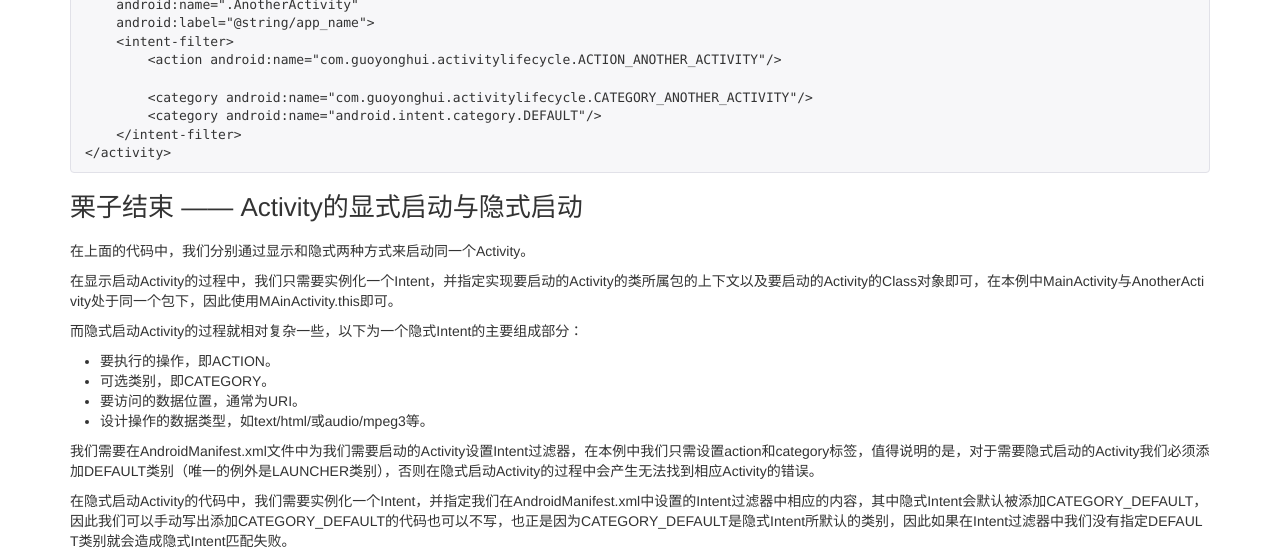
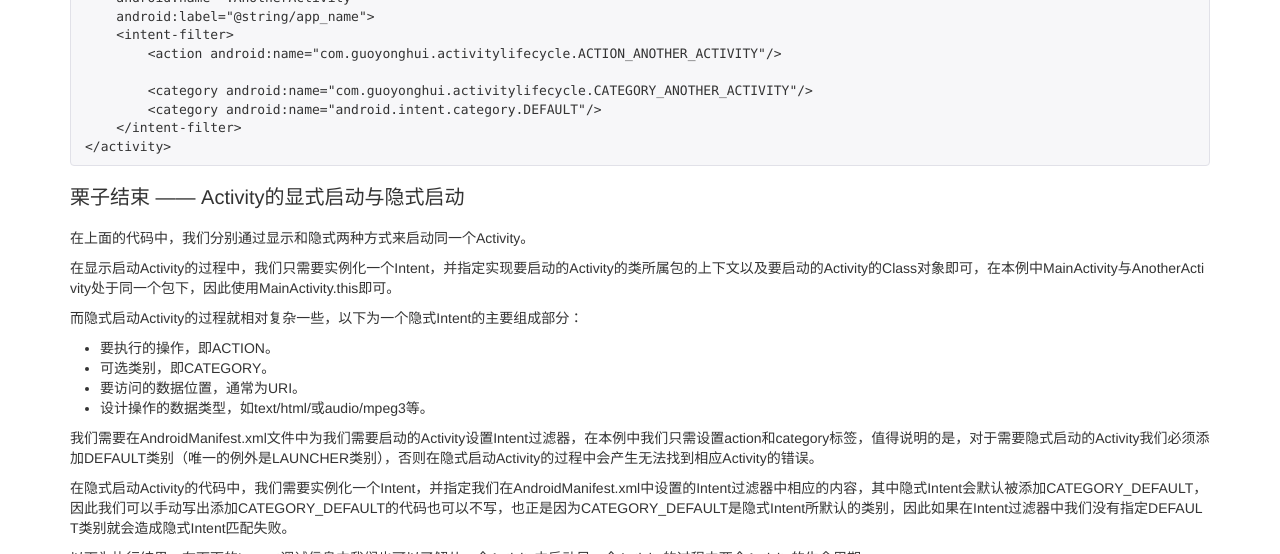
Before and after one commit to tomatoguo/tomatoguo.github.io, a Jekyll site: the page built from _posts/2015-08-08-Android&#x56DB;&#x5927;&#x7EC4;&#x4EF6;&#x4E4B;Activity.markdown, in a window 1280 px wide and 900 px high, scrolled down 4738 px, cut to the strip 0-554 px from the top of the window. Built offline with Jekyll 4.4.1, drawn with Linux system fonts in a browser that asks for light colours.

```diff
--- a/_posts/2015-08-08-Android&#x56DB;&#x5927;&#x7EC4;&#x4EF6;&#x4E4B;Activity.markdown
+++ b/_posts/2015-08-08-Android&#x56DB;&#x5927;&#x7EC4;&#x4EF6;&#x4E4B;Activity.markdown
@@ -100,7 +100,7 @@ Activity运行时点击back键的生命周期
 
 Activity可通过Intent启动，通过Intent启动Activity有两种不用的方式，分别是显式和隐式。
 
-### 栗子 —— Activity的显式启动与隐式启动
+#### 栗子 —— Activity的显式启动与隐式启动
 
 显式启动与隐式启动Activity的代码
 
@@ -154,11 +154,11 @@ AndroidManifest.xml配置文件
 	    </intent-filter>
 	</activity>
 
-### 栗子结束 —— Activity的显式启动与隐式启动
+#### 栗子结束 —— Activity的显式启动与隐式启动
 
 在上面的代码中，我们分别通过显示和隐式两种方式来启动同一个Activity。
 
-在显示启动Activity的过程中，我们只需要实例化一个Intent，并指定实现要启动的Activity的类所属包的上下文以及要启动的Activity的Class对象即可，在本例中MainActivity与AnotherActivity处于同一个包下，因此使用MAinActivity.this即可。
+在显示启动Activity的过程中，我们只需要实例化一个Intent，并指定实现要启动的Activity的类所属包的上下文以及要启动的Activity的Class对象即可，在本例中MainActivity与AnotherActivity处于同一个包下，因此使用MainActivity.this即可。
 
 而隐式启动Activity的过程就相对复杂一些，以下为一个隐式Intent的主要组成部分：
 
```
